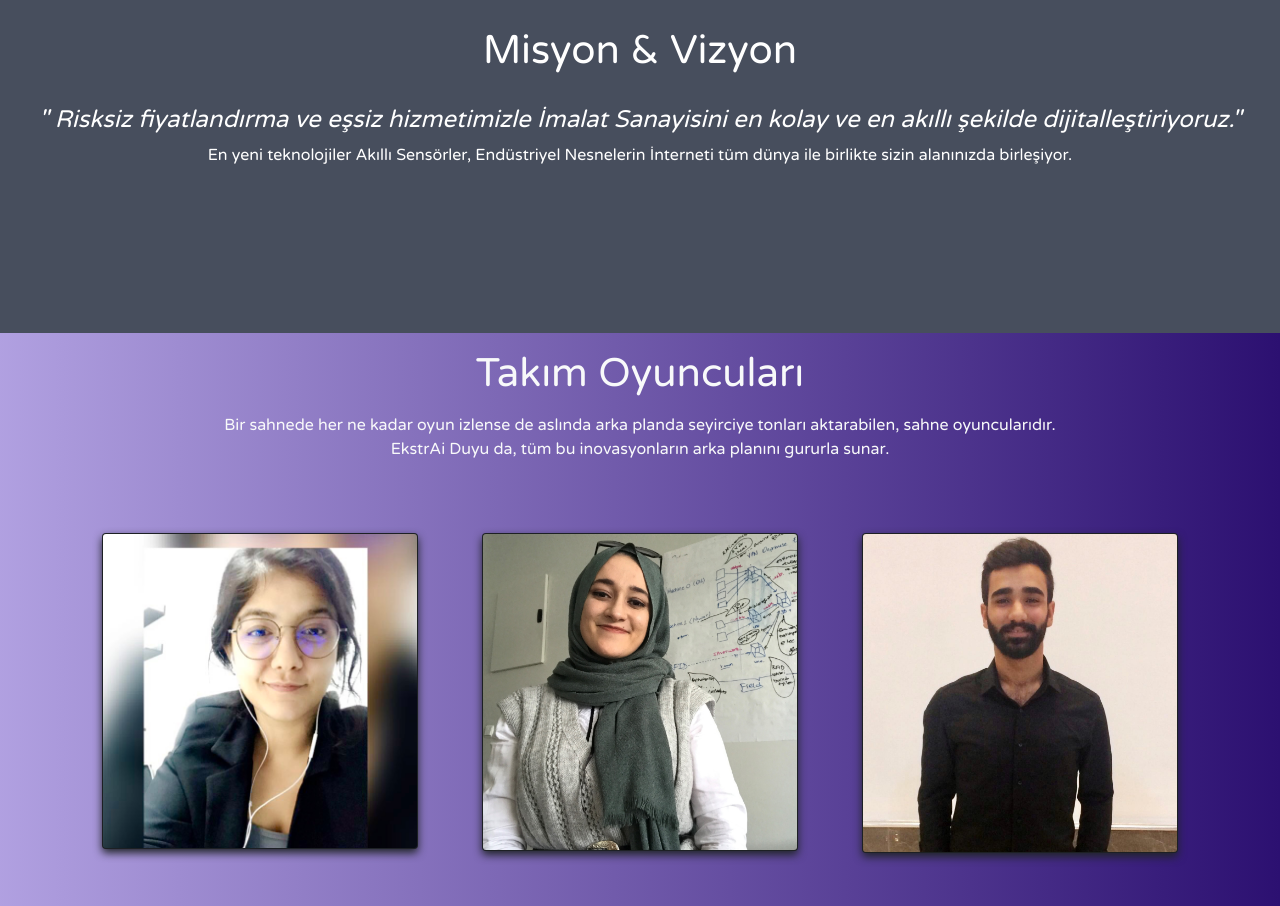
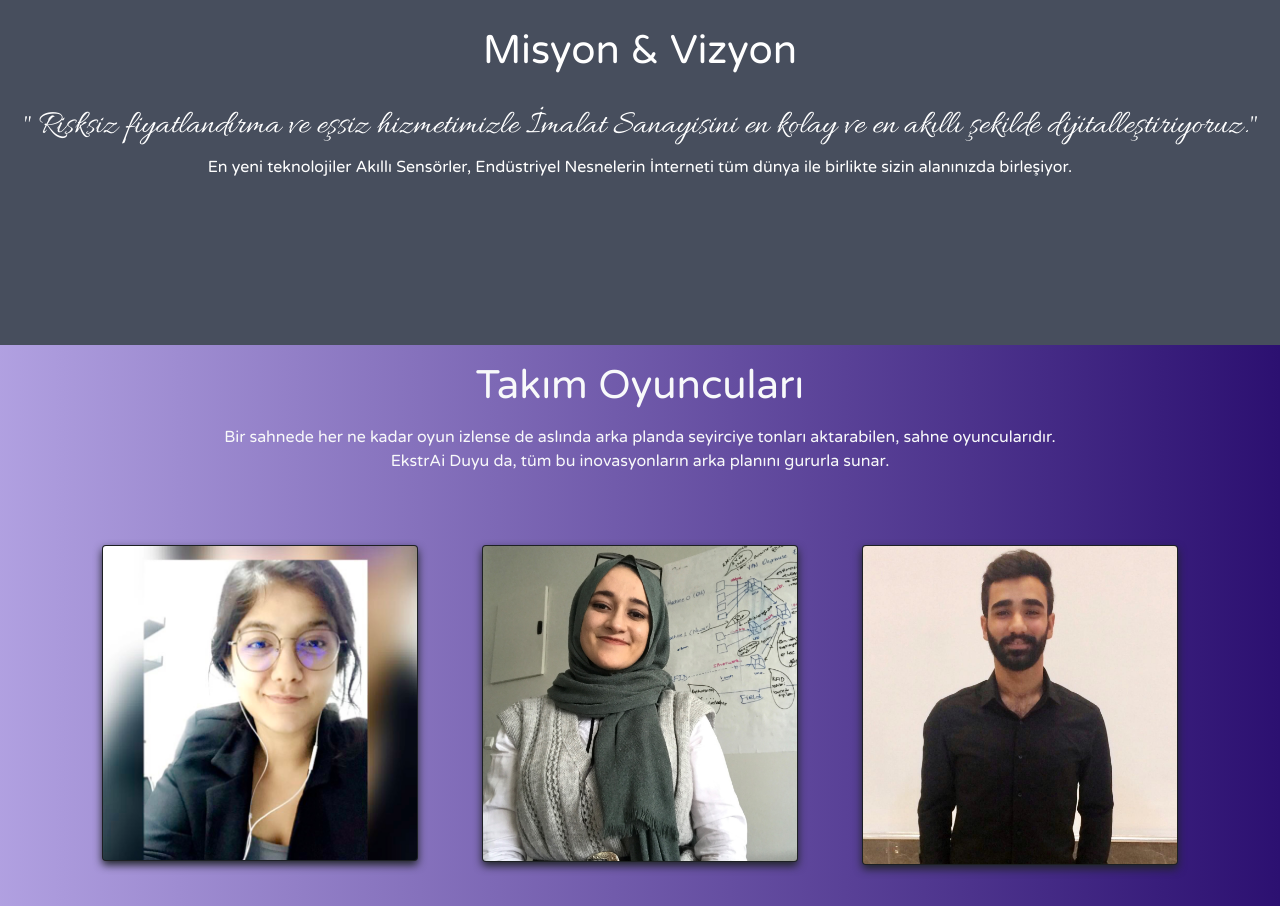
Before and after one commit to BusraCeval/ekstrai-website, a plain HTML site: page index.html in a window 1280 px wide. Shown: the part 3088-3994 px from the top of the page. Drawn offline with nearby package versions, Linux system fonts and the light colour scheme.

Commit message:
minor style changes

```diff
--- a/css/styles.css
+++ b/css/styles.css
@@ -153,6 +153,10 @@ background: linear-gradient(90deg, rgba(126,99,205,0.6082808123249299) 0%, rgba(
     color: white;
 
   }
+  .about-section h5{
+    font-family: 'Allura', cursive;
+    font-size: 2.1rem;
+  }
 
 
   .title {
--- a/index.html
+++ b/index.html
@@ -14,6 +14,11 @@
 <link href="https://fonts.googleapis.com/css2?family=Arimo&family=Ubuntu+Mono&family=Varela+Round&display=swap" rel="stylesheet">
 
     <link rel="stylesheet" href="https://cdnjs.cloudflare.com/ajax/libs/font-awesome/4.7.0/css/font-awesome.min.css">
+    <link rel="preconnect" href="https://fonts.gstatic.com">
+    <link rel="preconnect" href="https://fonts.gstatic.com">
+    <link rel="preconnect" href="https://fonts.gstatic.com">
+    <link rel="preconnect" href="https://fonts.gstatic.com">
+<link href="https://fonts.googleapis.com/css2?family=Allura&family=Dancing+Script&family=Kaushan+Script&family=Satisfy&family=Yellowtail&display=swap" rel="stylesheet">
 
     <title>EkstrAi-Endüstriyel Ai</title>
 
@@ -309,7 +314,7 @@
   <div class="about-section" id="Hakkımızda">
     <svg xmlns="http://www.w3.org/2000/svg" viewBox="0 0 1440 320"><path fill="#fff" fill-opacity="1" d="M0,288L1440,128L1440,0L0,0Z"></path></svg>
     <h1>Misyon & Vizyon</h1><br>
-    <h4 id="Takım" class="fst-italic">" Risksiz fiyatlandırma ve eşsiz hizmetimizle İmalat Sanayisini en kolay ve en akıllı şekilde dijitalleştiriyoruz."</h4>
+    <h5 id="Takım" class="">" Risksiz fiyatlandırma ve eşsiz hizmetimizle İmalat Sanayisini en kolay ve en akıllı şekilde dijitalleştiriyoruz."</h5>
     <p>En yeni teknolojiler Akıllı Sensörler, Endüstriyel Nesnelerin İnterneti tüm dünya ile birlikte sizin alanınızda birleşiyor.</p>
   </div>
 
```
